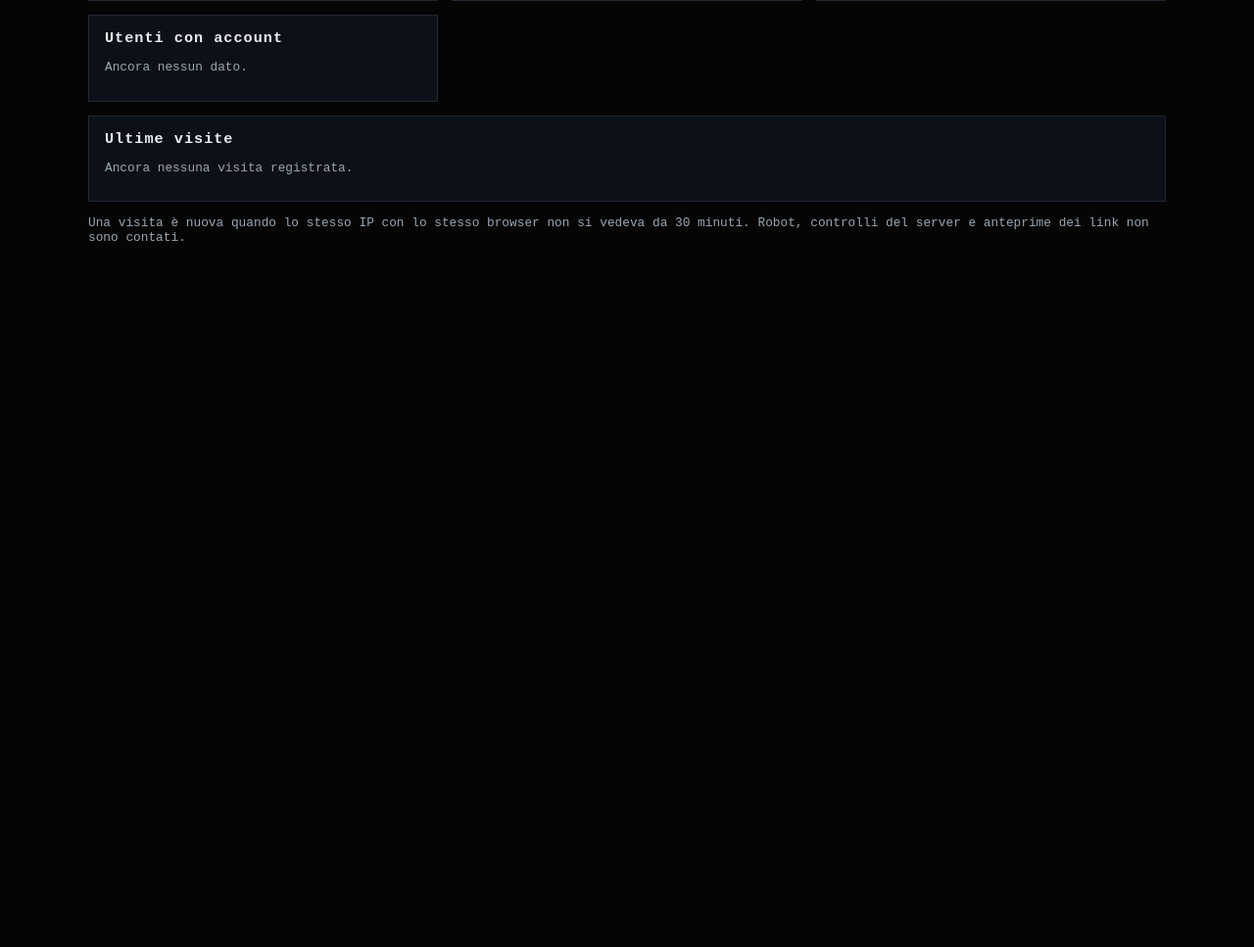
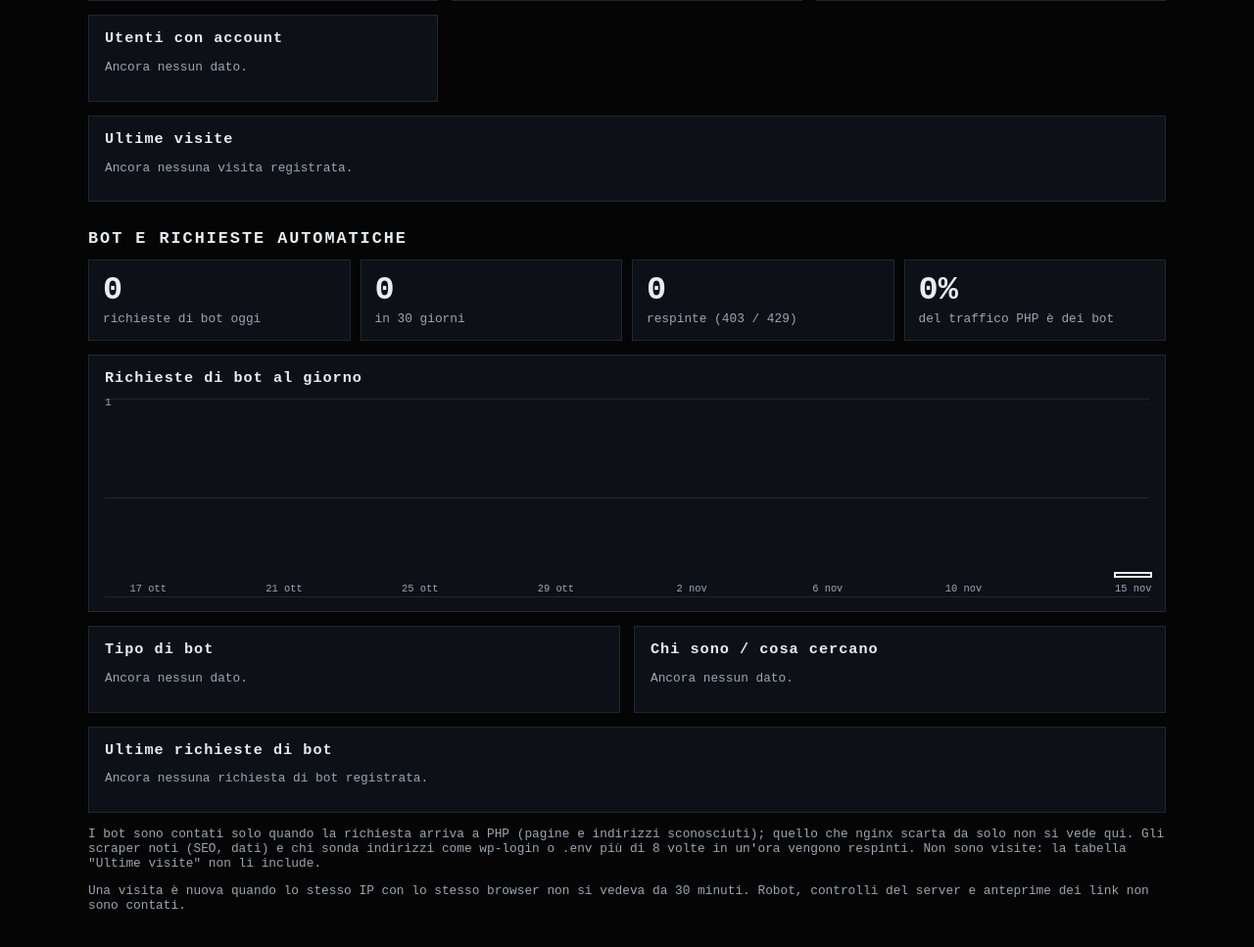
Before and after one commit to G1anPietro/vector-box, a PHP site: page /pages/stats.php in a window 1280 px wide. Shown: the part 615-1582 px from the top of the page at 98% size. Run offline with PHP 8.4, Linux system fonts and the light colour scheme; the visitor is signed in with stand-in values (Sample User, id 1).

Commit message:
Bots: classified and counted (schema v31), scrapers refused, scanners rate-limited, stats section; book covers cached for good; class docs return topic_id
Co-Authored-By: Claude Sonnet 5.5 <noreply@anthropic.com>
Claude-Session: https://claude.ai/code/session_018M7Gb84GucT4duUFjcagbE

```diff
--- a/public/api/appunti.php
+++ b/public/api/appunti.php
@@ -516,7 +516,7 @@ try {
             $where = 'd.class_id = :c';
             $params = [':c' => $classId];
             if (!empty($_GET['subject_id'])) { $where .= ' AND d.subject_id = :s'; $params[':s'] = (int)$_GET['subject_id']; }
-            $st = $db->prepare("SELECT d.id, d.kind, d.subject_id, d.lesson_date, d.event_id, d.title, d.status, d.updated_at, d.author_id,
+            $st = $db->prepare("SELECT d.id, d.kind, d.subject_id, d.lesson_date, d.event_id, d.topic_id, d.title, d.status, d.updated_at, d.author_id,
                                        s.name AS subject, CASE WHEN LENGTH(cm.display_name) > 0 THEN cm.display_name ELSE a.username END AS author
                                 FROM class_docs d LEFT JOIN class_subjects s ON s.id = d.subject_id LEFT JOIN accounts a ON a.id = d.author_id LEFT JOIN class_members cm ON cm.class_id = d.class_id AND cm.user_id = d.author_id
                                 WHERE $where ORDER BY COALESCE(d.lesson_date, '') DESC, d.id DESC LIMIT 300");
--- a/public/api/books.php
+++ b/public/api/books.php
@@ -107,7 +107,8 @@ try {
         }
         header('Content-Type: ' . $types[$ext]);
         header('Content-Length: ' . filesize($file));
-        header('Cache-Control: private, max-age=86400');
+        // the list gives every cover a ?v= (its file time): a changed cover has a new URL, so the browser may keep this one for good
+        header('Cache-Control: private, max-age=31536000, immutable');
         readfile($file);
         exit();
     }
@@ -189,7 +190,8 @@ try {
 
         // Never expose server paths: covers are served by ?action=cover
         $books = array_map(function ($b) {
-            $b['cover_path'] = !empty($b['cover_path']) ? '../api/books.php?action=cover&id=' . (int)$b['id'] : '';
+            $coverFile = !empty($b['cover_path']) ? dirname(__DIR__, 2) . '/data/covers/' . basename((string)$b['cover_path']) : '';
+            $b['cover_path'] = $coverFile !== '' ? '../api/books.php?action=cover&id=' . (int)$b['id'] . '&v=' . (int)@filemtime($coverFile) : '';
             unset($b['file_path']);
             return $b;
         }, $books);
--- /dev/null
+++ b/public/api/bots.php
@@ -0,0 +1,105 @@
+<?php
+// public/api/bots.php — what automated clients do to the site: classify them, count them (table bot_stats, one row per
+// day + kind + label, so the counters stay tiny however many requests arrive), keep the latest lines in data/bots.log
+// and refuse the abusive ones. Only requests that reach PHP are seen; whatever nginx answers by itself is not.
+//
+// kinds: crawler (search engines, link previews, other known bots), ai (AI training crawlers), abusive (SEO / data
+// scrapers: always refused with 403), tool (curl, python, empty User-Agent...), scanner (probes for wp-login, .env...).
+// .env: BOT_BLOCK_AI=true refuses the AI crawlers too (default: only robots.txt asks them to stay out).
+require_once __DIR__ . '/helpers.php';
+
+const BOT_LOG_MAX_BYTES = 1024 * 1024;   // then rotated to bots.log.1
+const BOT_KINDS = ['crawler' => 'Motori di ricerca e anteprime', 'ai' => 'Crawler di IA', 'abusive' => 'Scraper bloccati',
+                   'tool' => 'Script e strumenti', 'scanner' => 'Scanner di vulnerabilità'];
+
+/** Any client that looks automated (also used to skip bots in the visit counter). */
+function visitIsBot(string $ua): bool {
+    if ($ua === '') return true;
+    return (bool)preg_match('/bot|crawl|spider|slurp|preview|monitor|uptime|curl|wget|python|httpclient|go-http|java\/|'
+        . 'headless|lighthouse|facebookexternalhit|whatsapp|telegram|discord|mediapartners|adsbot|feedfetcher|scan/i', $ua);
+}
+
+/** [kind, label] for a User-Agent that looks automated, or null for a normal browser. */
+function botClassify(string $ua): ?array {
+    if ($ua === '') return ['tool', 'senza user-agent'];
+    // SEO and data scrapers: nothing in them is useful to this site
+    foreach (['AhrefsBot', 'SemrushBot', 'MJ12bot', 'DotBot', 'PetalBot', 'Bytespider', 'BLEXBot', 'DataForSeoBot', 'serpstatbot',
+              'MegaIndex', 'Barkrowler', 'ZoominfoBot', 'SeekportBot', 'AwarioBot', 'Screaming Frog', 'SiteAuditBot', 'BrightEdge'] as $n) {
+        if (stripos($ua, $n) !== false) return ['abusive', $n];
+    }
+    foreach (['GPTBot', 'ChatGPT-User', 'OAI-SearchBot', 'ClaudeBot', 'anthropic-ai', 'Claude-Web', 'CCBot', 'PerplexityBot',
+              'Google-Extended', 'Amazonbot', 'Applebot-Extended', 'Meta-ExternalAgent', 'ImagesiftBot', 'Omgilibot', 'cohere-ai',
+              'Diffbot', 'YouBot', 'FacebookBot'] as $n) {
+        if (stripos($ua, $n) !== false) return ['ai', $n];
+    }
+    foreach (['Googlebot' => 'Googlebot', 'bingbot' => 'Bingbot', 'DuckDuckBot' => 'DuckDuckBot', 'Applebot' => 'Applebot',
+              'YandexBot' => 'YandexBot', 'Baiduspider' => 'Baiduspider', 'Slurp' => 'Yahoo', 'Mediapartners' => 'Google AdSense',
+              'AdsBot' => 'Google Ads', 'facebookexternalhit' => 'Facebook', 'WhatsApp' => 'WhatsApp', 'TelegramBot' => 'Telegram',
+              'Discordbot' => 'Discord', 'Twitterbot' => 'Twitter/X', 'LinkedInBot' => 'LinkedIn', 'Slackbot' => 'Slack',
+              'Lighthouse' => 'Lighthouse', 'UptimeRobot' => 'UptimeRobot'] as $n => $label) {
+        if (stripos($ua, $n) !== false) return ['crawler', $label];
+    }
+    foreach (['curl' => 'curl', 'wget' => 'wget', 'python' => 'python', 'go-http' => 'go-http', 'java/' => 'java', 'okhttp' => 'okhttp',
+              'libwww' => 'libwww', 'scrapy' => 'scrapy', 'headless' => 'headless browser', 'httpclient' => 'httpclient'] as $n => $label) {
+        if (stripos($ua, $n) !== false) return ['tool', $label];
+    }
+    return visitIsBot($ua) ? ['crawler', 'altri bot'] : null;
+}
+
+/** What a probe is after ("wordpress", "dotfiles"...), '' when the path looks like an ordinary mistake. */
+function botScanLabel(string $path): string {
+    static $rules = [
+        'wordpress'      => '#/(wp-(login|admin|content|includes|json|config)|xmlrpc\.php|wordpress|wlwmanifest)#i',
+        'file nascosti'  => '#/\.(env|git|svn|hg|aws|ssh|docker|npmrc|bash_history|ds_store|htaccess|htpasswd|config|vscode)#i',
+        'pannelli admin' => '#/(phpmyadmin|pma|adminer|administrator|myadmin|mysql|manager/html|admin(\.php|/|$)|login\.(php|asp|jsp))#i',
+        'router / IoT'   => '#/(boaform|hnap1|cgi-bin|setup\.cgi|gponform|goform|webui|cgi)#i',
+        'exploit noti'   => '#(actuator|jenkins|solr|vendor/phpunit|eval-stdin|struts|\.action$|jndi|think\\\\app|console/|geoserver|ecp/|owa/|autodiscover)#i',
+        'path traversal' => '#(\.\./|%2e%2e|%252e|etc/passwd|/proc/|\\\\windows|boot\.ini)#i',
+        'webshell'       => '#\.(php|phtml|asp|aspx|jsp|cgi)$#i',
+    ];
+    foreach ($rules as $label => $re) if (preg_match($re, $path)) return $label;
+    return '';
+}
+
+function botBlockAi(): bool { return strtolower((string)envValue('BOT_BLOCK_AI', 'false')) === 'true'; }
+
+/** Counts one automated request (and keeps its line in bots.log). Never breaks a page. */
+function botRecord(string $kind, string $label, string $page, int $status): void {
+    try {
+        $ip = getClientIp();
+        if ($ip === '127.0.0.1' || $ip === '::1') return;   // the server checking itself
+        require_once __DIR__ . '/database.php';
+        $blocked = $status === 403 || $status === 429 ? 1 : 0;
+        getDbConnection()->prepare('INSERT INTO bot_stats (day, kind, label, hits, blocked) VALUES (:d, :k, :l, 1, :b)
+                                    ON CONFLICT(day, kind, label) DO UPDATE SET hits = hits + 1, blocked = blocked + :b')
+            ->execute([':d' => date('Y-m-d'), ':k' => $kind, ':l' => $label, ':b' => $blocked]);
+
+        $logFile = dirname(__DIR__, 2) . '/data/bots.log';
+        if (is_file($logFile) && filesize($logFile) > BOT_LOG_MAX_BYTES) @rename($logFile, $logFile . '.1');
+        $clean = fn(string $s, int $n) => substr(preg_replace('/[^\x20-\x7E]/', '', $s) ?? '', 0, $n);
+        @file_put_contents($logFile, sprintf("%s\t%s\t%s\t%s\t%s\t%d\n", date('Y-m-d H:i:s'), $ip, $kind,
+            $clean($label, 40), $clean($page, 120), $status), FILE_APPEND | LOCK_EX);
+    } catch (Throwable $e) {
+        if (stripos($e->getMessage(), 'database is locked') !== false) return;   // one lost count is not worth a log line
+        require_once __DIR__ . '/debug_logger.php';
+        logSystemError('BOTS', $e->getMessage());
+    }
+}
+
+/** Counts a page request made by a bot (called for every PHP page; normal browsers cost nothing). */
+function botNotePageRequest(string $ua, string $page): void {
+    $c = botClassify($ua);
+    if ($c) botRecord($c[0], $c[1], $page, 200);
+}
+
+/** Refuses the scrapers (403 before any work is done). Call it first thing in a page. */
+function botBlockIfAbusive(): void {
+    if (PHP_SAPI === 'cli') return;
+    $c = botClassify(substr((string)($_SERVER['HTTP_USER_AGENT'] ?? ''), 0, 400));
+    if (!$c || !($c[0] === 'abusive' || ($c[0] === 'ai' && botBlockAi()))) return;
+    botRecord($c[0], $c[1], (string)parse_url($_SERVER['REQUEST_URI'] ?? '/', PHP_URL_PATH), 403);
+    http_response_code(403);
+    header('Content-Type: text/plain; charset=UTF-8');
+    header('Cache-Control: no-store');
+    exit("Automated access is not allowed.\n");
+}
--- a/public/api/database.php
+++ b/public/api/database.php
@@ -3,7 +3,7 @@
 
 require_once __DIR__ . '/helpers.php';
 
-const DB_SCHEMA_VERSION = 30;
+const DB_SCHEMA_VERSION = 31;
 
 /**
  * Session bootstrap.
@@ -566,6 +566,18 @@ function migrateV16(PDO $db): void {
 }
 
 /** v30: a temporary link can be limited to a number of openings (0 = no limit). */
+/** v31: daily counters of bot requests (see bots.php), shown on the statistics page. */
+function migrateV31(PDO $db): void {
+    $db->exec("CREATE TABLE IF NOT EXISTS bot_stats (
+        day TEXT NOT NULL,
+        kind TEXT NOT NULL,
+        label TEXT NOT NULL,
+        hits INTEGER NOT NULL DEFAULT 0,
+        blocked INTEGER NOT NULL DEFAULT 0,
+        PRIMARY KEY (day, kind, label)
+    ) WITHOUT ROWID");
+}
+
 function migrateV30(PDO $db): void {
     addColumnIfMissing($db, 'share_links', 'max_views', 'INTEGER NOT NULL DEFAULT 0');
 }
@@ -905,6 +917,9 @@ function runMigrations(PDO $db): void {
         if ($current < 30) {
             migrateV30($db);
         }
+        if ($current < 31) {
+            migrateV31($db);
+        }
         $db->exec('PRAGMA user_version = ' . DB_SCHEMA_VERSION);
         $db->exec('COMMIT');
     } catch (Throwable $e) {
--- a/public/api/rate_limiter.php
+++ b/public/api/rate_limiter.php
@@ -10,9 +10,10 @@ require_once __DIR__ . '/debug_logger.php';
  * @param int         $maxRequests  max hits inside the window
  * @param int         $decaySeconds window size
  * @param string|null $key          what to limit on (default: client IP; use a username for per-account limits)
+ * @param bool        $log          write RATE_LIMIT_EXCEEDED to the error log (false for floods we expect, e.g. scanners)
  * @return bool true if the request is allowed
  */
-function checkRateLimit(string $action = 'feed', int $maxRequests = 5, int $decaySeconds = 10, ?string $key = null): bool {
+function checkRateLimit(string $action = 'feed', int $maxRequests = 5, int $decaySeconds = 10, ?string $key = null, bool $log = true): bool {
     $bucket = substr($action . ':' . ($key ?? getClientIp()), 0, 200);
     $now = time();
 
@@ -29,7 +30,7 @@ function checkRateLimit(string $action = 'feed', int $maxRequests = 5, int $deca
 
         if ($count >= $maxRequests) {
             $db->exec('COMMIT');
-            logSystemError('RATE_LIMIT_EXCEEDED', "{$bucket} exceeded {$maxRequests}/{$decaySeconds}s");
+            if ($log) logSystemError('RATE_LIMIT_EXCEEDED', "{$bucket} exceeded {$maxRequests}/{$decaySeconds}s");
             return false;
         }
 
--- a/public/api/visits.php
+++ b/public/api/visits.php
@@ -7,20 +7,15 @@
 // goes to data/visits.log and one ntfy notification is sent, after the page has been
 // delivered (never slows the page down). Page views inside a visit are not logged.
 //
-// Skipped: bots and crawlers, the server itself (health checks), link previews/prefetch.
+// Skipped (but counted by bots.php): bots and crawlers, the server itself (health checks), link previews/prefetch.
 // Not notified (but logged): admins, and anything beyond VISIT_NOTIFY_MAX_PER_HOUR.
 // .env: VISIT_NTFY_URL (default: NTFY_TOPIC_URL), VISIT_NOTIFY=false to turn the
 // notifications off, VISIT_GAP_MIN, VISIT_NOTIFY_MAX_PER_HOUR (default 20).
 require_once __DIR__ . '/helpers.php';
 require_once __DIR__ . '/database.php';
+require_once __DIR__ . '/bots.php';
 
 const VISIT_LOG_MAX_BYTES = 2 * 1024 * 1024;   // then rotated to visits.log.1
-
-function visitIsBot(string $ua): bool {
-    if ($ua === '') return true;
-    return (bool)preg_match('/bot|crawl|spider|slurp|preview|monitor|uptime|curl|wget|python|httpclient|go-http|java\/|'
-        . 'headless|lighthouse|facebookexternalhit|whatsapp|telegram|discord|mediapartners|adsbot|feedfetcher|scan/i', $ua);
-}
 
 /** "Firefox, Android" — just enough to recognise who it is. */
 function visitDescribeUa(string $ua): string {
@@ -54,7 +49,7 @@ function recordVisit(string $page): void {
         if (str_contains($purpose, 'prefetch') || str_contains($purpose, 'prerender')) return;
 
         $ua = substr((string)($_SERVER['HTTP_USER_AGENT'] ?? ''), 0, 400);
-        if (visitIsBot($ua)) return;
+        if (visitIsBot($ua)) { botNotePageRequest($ua, $page); return; }
         $ip = getClientIp();
         if ($ip === '127.0.0.1' || $ip === '::1') return; // the server checking itself
 
--- a/public/css/stats.css
+++ b/public/css/stats.css
@@ -48,3 +48,4 @@ details .tbl { max-width: 320px; margin-top: 8px; }
 .tip { position: fixed; z-index: 3000; pointer-events: none; background: #161b22; color: var(--ink); border: 1px solid var(--grid);
        padding: 4px 8px; font-size: 0.78rem; white-space: nowrap; box-shadow: 0 4px 12px rgba(0, 0, 0, 0.5); }
 @media (max-width: 600px) { .tile .big { font-size: 1.7rem; } .cols { height: 140px; } }
+.sect-title { font-size: 1.05rem; letter-spacing: 2px; margin: 28px 0 12px; color: var(--ink); text-transform: uppercase; }
--- a/public/includes/head.php
+++ b/public/includes/head.php
@@ -3,6 +3,8 @@
 // Every page includes this before any output: send the security headers here.
 require_once __DIR__ . '/../api/helpers.php';
 sendPageSecurityHeaders();
+require_once __DIR__ . '/../api/bots.php';
+botBlockIfAbusive();
 require_once __DIR__ . '/../api/visits.php';
 recordVisit((string)parse_url($_SERVER['REQUEST_URI'] ?? '/', PHP_URL_PATH));
 
--- a/public/pages/stats.php
+++ b/public/pages/stats.php
@@ -4,6 +4,7 @@
 // date time, ip, user, page, device, first|returning, referrer host.
 require_once __DIR__ . '/../includes/head.php';
 require_once __DIR__ . '/../api/database.php';
+require_once __DIR__ . '/../api/bots.php';
 
 initSession();
 if (empty($_SESSION['is_admin'])) {
@@ -55,6 +56,36 @@ $months = ['01' => 'gen', '02' => 'feb', '03' => 'mar', '04' => 'apr', '05' => '
            '08' => 'ago', '09' => 'set', '10' => 'ott', '11' => 'nov', '12' => 'dic'];
 $fmtDay = fn($d) => (int)substr($d, 8, 2) . ' ' . $months[substr($d, 5, 2)];
 
+// ---- bots and automated requests (bot_stats counters + the latest lines of bots.log) ----
+$botDay = array_fill_keys(array_keys($perDay), 0);
+$botKind = []; $botLabel = []; $botBlocked = 0; $botTotal = 0;
+try {
+    $q = getDbConnection()->prepare('SELECT day, kind, label, hits, blocked FROM bot_stats WHERE day >= :s');
+    $q->execute([':s' => $since]);
+    foreach ($q->fetchAll() as $b) {
+        $n = (int)$b['hits'];
+        $botTotal += $n; $botBlocked += (int)$b['blocked'];
+        if (isset($botDay[$b['day']])) $botDay[$b['day']] += $n;
+        $kindName = BOT_KINDS[$b['kind']] ?? $b['kind'];
+        $botKind[$kindName] = ($botKind[$kindName] ?? 0) + $n;
+        $botLabel[$b['label']] = ($botLabel[$b['label']] ?? 0) + $n;
+    }
+} catch (Throwable $e) { /* table missing before the first migration: show zeros */ }
+arsort($botKind); arsort($botLabel);
+$botLabel = array_slice($botLabel, 0, 10, true);
+$botToday = $botDay[$today] ?? 0;
+$botMax = max(1, max($botDay));
+$botRecent = [];
+foreach (['bots.log', 'bots.log.1'] as $f) {   // newest file first, each read from the end
+    if (!is_file($dir . $f) || count($botRecent) >= 25) continue;
+    foreach (array_reverse(file($dir . $f, FILE_IGNORE_NEW_LINES | FILE_SKIP_EMPTY_LINES)) as $line) {
+        $c = explode("\t", $line);
+        if (count($c) < 6) continue;
+        $botRecent[] = ['at' => $c[0], 'ip' => $c[1], 'kind' => BOT_KINDS[$c[2]] ?? $c[2], 'label' => $c[3], 'page' => $c[4], 'status' => $c[5]];
+        if (count($botRecent) >= 25) break;
+    }
+}
+
 function barList(array $items, int $total, callable $h): void {
     if (!$items) { echo '<p class="empty">Ancora nessun dato.</p>'; return; }
     $max = max($items);
@@ -74,7 +105,7 @@ function barList(array $items, int $total, callable $h): void {
 <head>
     <?php renderHead('Statistiche // Vector-Box', true); ?>
     <meta name="robots" content="noindex">
-    <link rel="stylesheet" href="../css/stats.css?v=2">
+    <link rel="stylesheet" href="../css/stats.css?v=3">
     <script src="../js/stats.js?v=1" defer></script>
 </head>
 <body class="stats-page">
@@ -140,6 +171,48 @@ function barList(array $items, int $total, callable $h): void {
             </table></div>
             <?php endif; ?>
         </section>
+        <h2 class="sect-title" id="bot">Bot e richieste automatiche</h2>
+        <section class="tiles">
+            <div class="tile"><span class="big"><?= $botToday ?></span><span>richieste di bot oggi</span></div>
+            <div class="tile"><span class="big"><?= $botTotal ?></span><span>in <?= $days ?> giorni</span></div>
+            <div class="tile"><span class="big"><?= $botBlocked ?></span><span>respinte (403 / 429)</span></div>
+            <div class="tile"><span class="big"><?= ($total + $botTotal) ? round(100 * $botTotal / ($total + $botTotal)) : 0 ?>%</span><span>del traffico PHP è dei bot</span></div>
+        </section>
+
+        <section class="panel-s">
+            <h2>Richieste di bot al giorno</h2>
+            <div class="cols" role="img" aria-label="Richieste di bot al giorno, massimo <?= $botMax ?>">
+                <span class="ymax"><?= $botMax ?></span>
+                <?php $i = 0; foreach ($botDay as $d => $n): ?>
+                    <span class="col<?= $d === $today ? ' today' : '' ?>" data-tip="<?= $h($fmtDay($d)) ?>: <?= $n ?> richiest<?= $n === 1 ? 'a' : 'e' ?>">
+                        <span class="bar" style="height:<?= $n ? max(2, round(100 * $n / $botMax)) : 0 ?>%"></span>
+                        <?php $step = max(1, intdiv($days, 7));
+                              if ($d === $today || ($i % $step === 0 && $i < $days - max(2, intdiv($step, 2) + 1))): ?><span class="x"><?= $h($fmtDay($d)) ?></span><?php endif; ?>
+                    </span>
+                <?php $i++; endforeach; ?>
+            </div>
+        </section>
+
+        <div class="grid">
+            <section class="panel-s"><h2>Tipo di bot</h2><?php barList($botKind, $botTotal, $h); ?></section>
+            <section class="panel-s"><h2>Chi sono / cosa cercano</h2><?php barList($botLabel, $botTotal, $h); ?></section>
+        </div>
+
+        <section class="panel-s">
+            <h2>Ultime richieste di bot</h2>
+            <?php if (!$botRecent): ?><p class="empty">Ancora nessuna richiesta di bot registrata.</p><?php else: ?>
+            <div class="scroll"><table class="tbl">
+                <thead><tr><th>Quando</th><th>Tipo</th><th>Chi / cosa</th><th>Percorso</th><th>Esito</th><th>IP</th></tr></thead>
+                <tbody>
+                <?php foreach ($botRecent as $r): ?>
+                    <tr><td><?= $h(substr($r['at'], 5, 11)) ?></td><td><?= $h($r['kind']) ?></td><td><?= $h($r['label']) ?></td>
+                        <td><?= $h($r['page']) ?></td><td><?= $h($r['status']) ?></td><td class="mono"><?= $h($r['ip']) ?></td></tr>
+                <?php endforeach; ?>
+                </tbody>
+            </table></div>
+            <?php endif; ?>
+        </section>
+        <p class="note">I bot sono contati solo quando la richiesta arriva a PHP (pagine e indirizzi sconosciuti); quello che nginx scarta da solo non si vede qui. Gli scraper noti (SEO, dati) e chi sonda indirizzi come wp-login o .env più di 8 volte in un'ora vengono respinti. Non sono visite: la tabella "Ultime visite" non li include.</p>
         <p class="note">Una visita è nuova quando lo stesso IP con lo stesso browser non si vedeva da 30 minuti. Robot, controlli del server e anteprime dei link non sono contati.</p>
     </main>
     <div class="tip" id="tip" hidden></div>
```
Also changed, not shown: docs/DEPLOY.md (+33 -0 lines), public/index.php (+15 -1 lines), public/robots.txt (+21 -0 lines), tests/errori-404.test.js (+39 -0 lines), tests/reader.test.js (+2 -2 lines).
